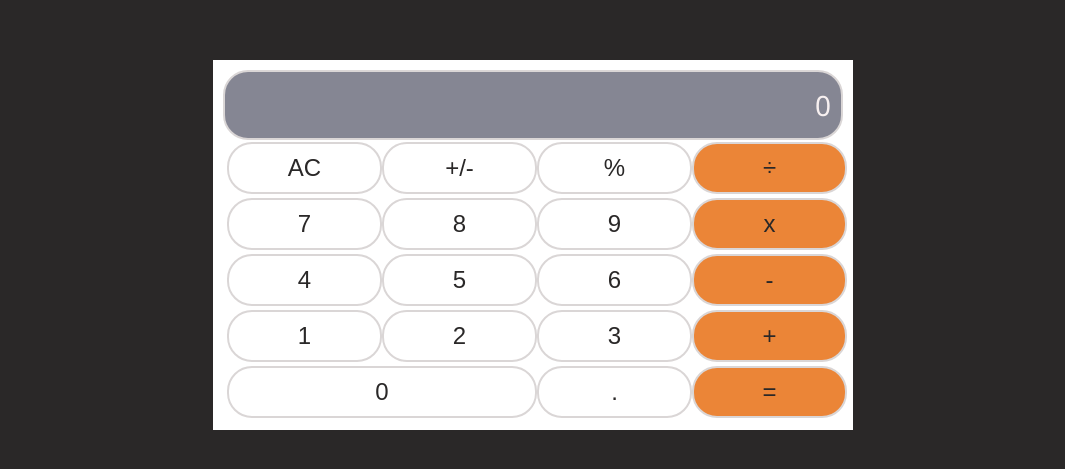
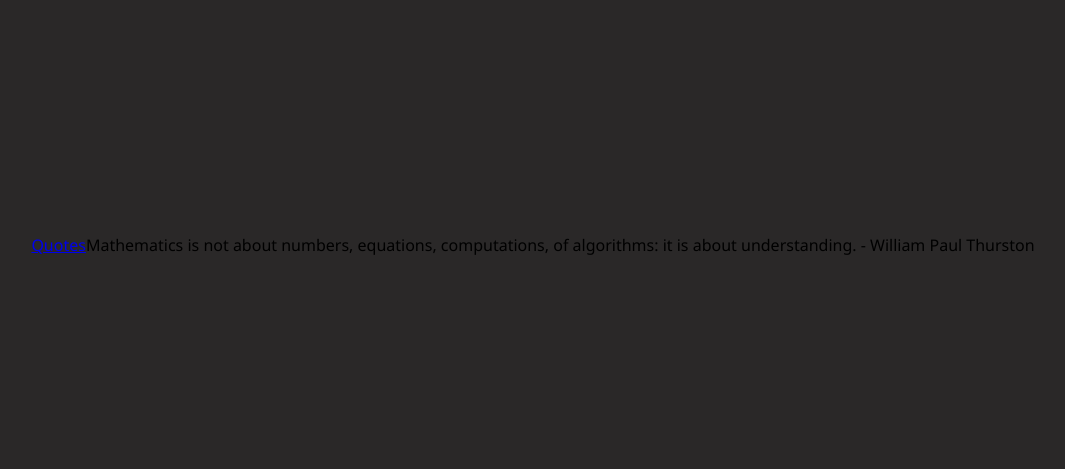
Before and after one commit to Addisu87/math-magicians, a React (Create React App) app: page /quotes in a window 1280 px wide. Shown: the part 155-624 px from the top of the page, without its empty margins (107-1172 px from the left). Built offline with nearby package versions, Linux system fonts and the light colour scheme.

Commit message:
Add router to navigate differnt page in SPA

```diff
--- a/package.json
+++ b/package.json
@@ -10,6 +10,7 @@
     "prop-types": "^15.8.1",
     "react": "^18.2.0",
     "react-dom": "^18.2.0",
+    "react-router-dom": "^6.3.0",
     "react-scripts": "^5.0.1",
     "web-vitals": "^2.1.4"
   },
--- a/src/App.js
+++ b/src/App.js
@@ -1,10 +1,17 @@
+import { Route, Routes } from 'react-router-dom';
 import './App.css';
 import Calculator from './components/Calculator';
+import Home from './components/Home';
+import Quotes from './components/Quotes';
 
 function App() {
   return (
     <div className="App">
-      <Calculator />
+      <Routes>
+        <Route path="/" element={<Home />} />
+        <Route path="/calculator" element={<Calculator />} />
+        <Route path="/quotes" element={<Quotes />} />
+      </Routes>
     </div>
   );
 }
--- a/src/components/Calculator.js
+++ b/src/components/Calculator.js
@@ -2,27 +2,34 @@ import React, { useState } from 'react';
 import Button from './Button';
 import RowDisplay from './RowDisplay';
 import calculate from '../logic/calculate';
+import { Link } from 'react-router-dom';
 
 const Calculator = () => {
   const [state, setState] = useState({
     next: null,
     total: null,
-    operation: null,
+    operation: null
   });
   const handleClick = (e) => {
-    setState((state) => calculate(
-      {
-        next: state.next,
-        total: state.total,
-        operation: state.operation,
-      },
-      e.target.value,
-    ));
+    setState((state) =>
+      calculate(
+        {
+          next: state.next,
+          total: state.total,
+          operation: state.operation
+        },
+        e.target.value
+      )
+    );
   };
 
   const { next, total, operation } = state;
   return (
     <div className="container">
+      <nav>
+        <Link to="/calculator">Calculator</Link>
+      </nav>
+
       <RowDisplay next={next} total={total} operation={operation} />
 
       <div className="rowBtn normal">
--- /dev/null
+++ b/src/components/Home.js
@@ -0,0 +1,20 @@
+import React from 'react';
+import { Link } from 'react-router-dom';
+
+function Home() {
+  return (
+    <>
+      <nav>
+        <Link to="/">Home</Link>
+      </nav>
+
+      <main>
+        <h2>Math Magicians</h2>
+        <h4>Welcome to our page!</h4>
+        <p>Hi Addisu</p>
+      </main>
+    </>
+  );
+}
+
+export default Home;
--- /dev/null
+++ b/src/components/Quotes.js
@@ -0,0 +1,19 @@
+import React from 'react';
+import { Link } from 'react-router-dom';
+
+const Quotes = () => (
+  <>
+    <nav>
+      <Link to="/quotes">Quotes</Link>
+    </nav>
+
+    <main>
+      <p>
+        Mathematics is not about numbers, equations, computations, of
+        algorithms: it is about understanding. - William Paul Thurston
+      </p>
+    </main>
+  </>
+);
+
+export default Quotes;
--- a/src/index.js
+++ b/src/index.js
@@ -1,13 +1,16 @@
 import React from 'react';
 import ReactDOM from 'react-dom/client';
 import './index.css';
+import { BrowserRouter as Router } from 'react-router-dom';
 import App from './App';
 import reportWebVitals from './reportWebVitals';
 
 const root = ReactDOM.createRoot(document.getElementById('root'));
 root.render(
   <React.StrictMode>
-    <App />
+    <Router>
+      <App />
+    </Router>
   </React.StrictMode>,
 );
 
```
Also changed, not shown: 1 other file (tests, documents, lock files or other folders).
